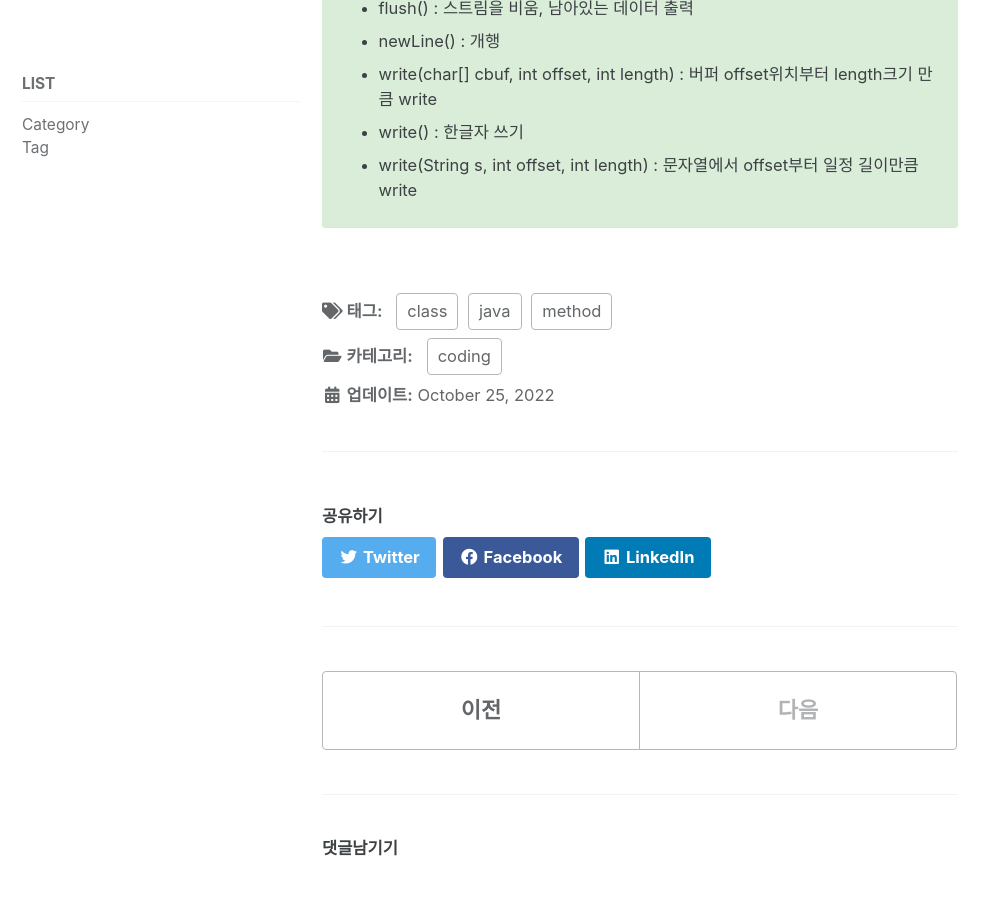
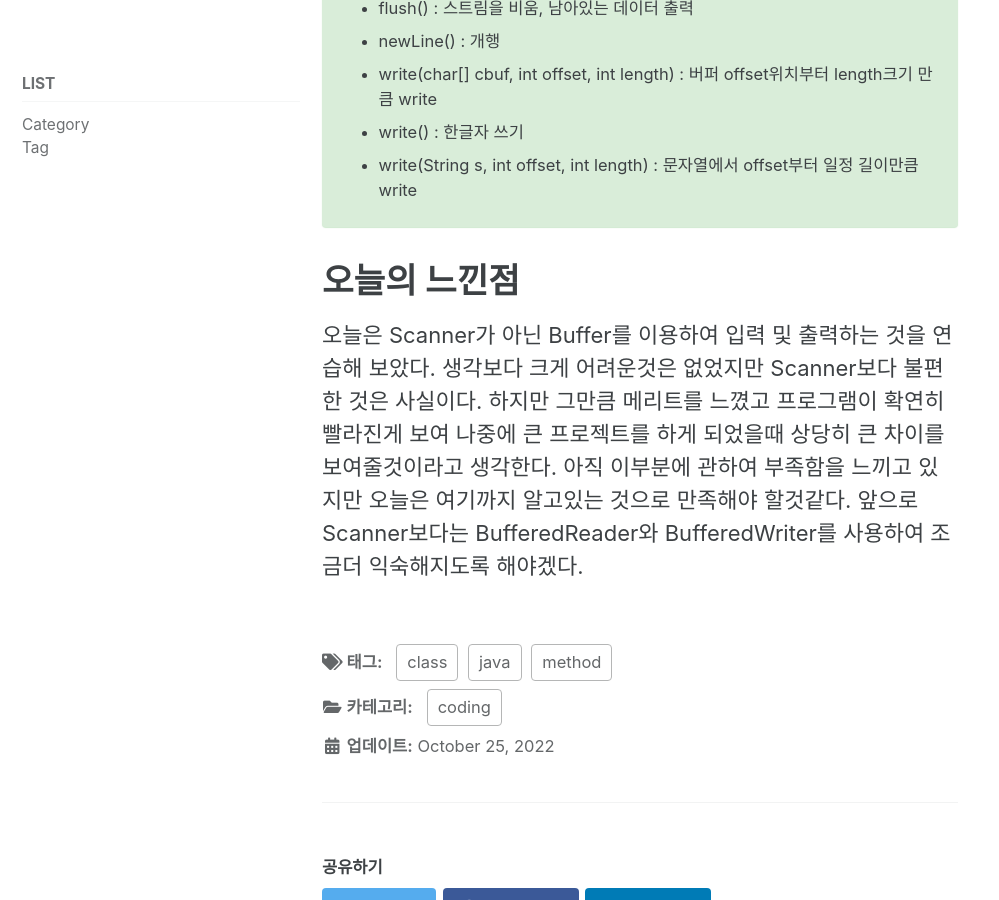
Before and after one commit to FriedKeyBoard/FriedKeyBoard.github.io, a Jekyll site: the page built from _posts/2022-10-25-8.md, in a window 1280 px wide and 900 px high, scrolled down 2414 px. Shown: the whole window, without its empty margins (0-999 px from the left). Built offline with Jekyll 4.4.1, drawn with Linux system fonts in a browser that asks for light colours; cached includes are drawn as plain includes; comment, search, counter and statistics services are not loaded.

Commit message:
여덟번쨰

```diff
--- a/_posts/2022-10-25-8.md
+++ b/_posts/2022-10-25-8.md
@@ -70,3 +70,6 @@ BufferedWriter 의 경우 버퍼를 잡아 놓았기 때문에 반드시 flush()
     <li> write(String s, int offset, int length)    : 문자열에서 offset부터 일정 길이만큼 write</li>
 </ul>
 </div>
+
+# 오늘의 느낀점
+오늘은 Scanner가 아닌 Buffer를 이용하여 입력 및 출력하는 것을 연습해 보았다. 생각보다 크게 어려운것은 없었지만 Scanner보다 불편한 것은 사실이다. 하지만 그만큼 메리트를 느꼈고 프로그램이 확연히 빨라진게 보여 나중에 큰 프로젝트를 하게 되었을때 상당히 큰 차이를 보여줄것이라고 생각한다. 아직 이부분에 관하여 부족함을 느끼고 있지만 오늘은 여기까지 알고있는 것으로 만족해야 할것같다. 앞으로 Scanner보다는 BufferedReader와 BufferedWriter를 사용하여 조금더 익숙해지도록 해야겠다.
```
